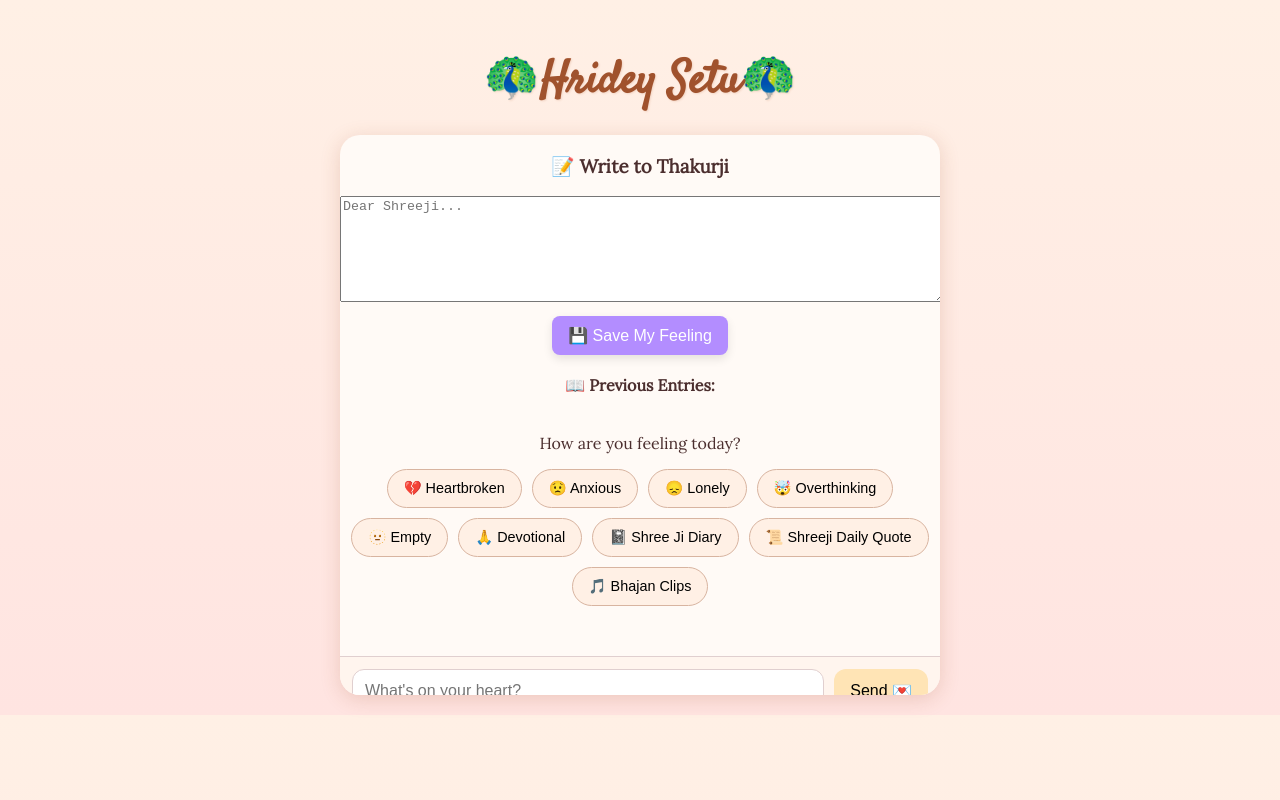
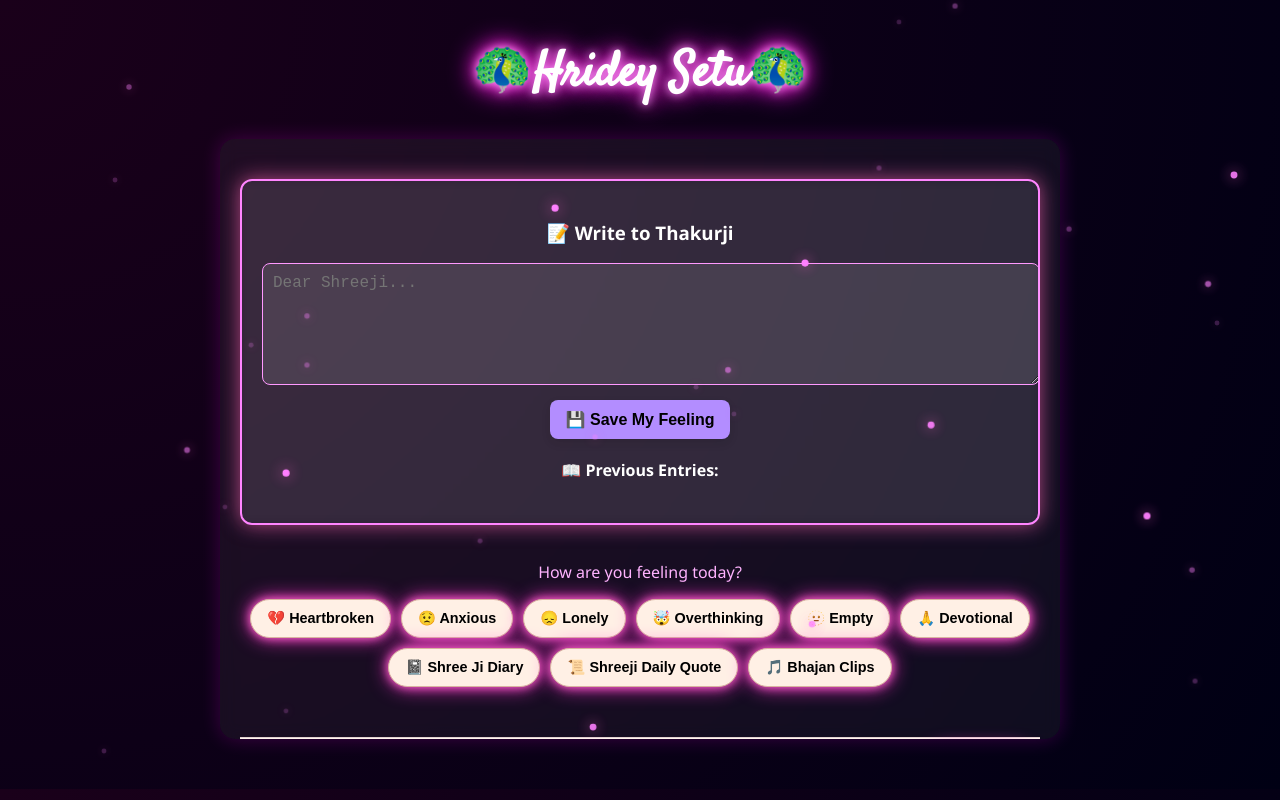
Before and after one commit to tanmay019ai/HRIDEY-SETU, a React (Create React App) app: page / in a window 1280 px wide. Both pictures are taken after a click on the button "📓 Shree Ji Diary". Built offline with nearby package versions, Linux system fonts and the light colour scheme.

Commit message:
enhanced the ui

```diff
--- a/src/App.css
+++ b/src/App.css
@@ -1,6 +1,7 @@
 @import url('https://fonts.googleapis.com/css2?family=Lora&family=Satisfy&display=swap');
 
 body {
+
   background: linear-gradient(to bottom, #fff0e5, #ffe4e1);
   font-family: 'Lora', serif;
   margin: 0;
@@ -147,3 +148,102 @@ body {
   cursor: pointer;
   font-weight: bold;
 }
+/* Divine Universe Theme Styles */
+body {
+  background: linear-gradient(to bottom, #0d0221, #1a032a);
+  color: #ffb3ff;
+  font-family: 'Poppins', sans-serif;
+  overflow-x: hidden;
+}
+
+.glow-text {
+  color: #ff4ff6;
+  text-shadow: 0 0 5px #ff4ff6, 0 0 10px #ff4ff6, 0 0 20px #ff4ff6;
+}
+
+.glow-card {
+  background: rgba(255, 255, 255, 0.05);
+  border: 1px solid #ff66cc;
+  border-radius: 10px;
+  padding: 12px;
+  box-shadow: 0 0 10px #ff66cc;
+}
+
+@keyframes twinkle {
+  0%, 100% { opacity: 0.2; }
+  50% { opacity: 1; }
+}
+
+.fairy-light {
+  width: 10px;
+  height: 10px;
+  background: #ffcaff;
+  border-radius: 50%;
+  position: absolute;
+  animation: twinkle 2s infinite ease-in-out;
+  pointer-events: none;
+  z-index: 999;
+}
+.diary-section {
+  background: rgba(255, 255, 255, 0.05);
+  border: 2px solid #ff85ff;
+  box-shadow: 0 0 20px rgba(255, 20, 147, 0.6);
+  border-radius: 12px;
+  padding: 20px;
+  margin: 20px 0;
+  color: white;
+  backdrop-filter: blur(10px);
+  animation: fadeInUp 0.5s ease-out forwards;
+  opacity: 0;
+  transform: translateY(20px);
+  transition: opacity 0.5s ease, transform 0.5s ease;
+}
+
+.diary-section.show {
+  opacity: 1;
+  transform: translateY(0);
+}
+
+@keyframes fadeInUp {
+  from {
+    opacity: 0;
+    transform: translateY(20px);
+  }
+  to {
+    opacity: 1;
+    transform: translateY(0);
+  }
+}
+
+.diary-section.exit {
+  opacity: 0;
+  transform: translateY(30px);
+  transition: opacity 0.4s ease, transform 0.4s ease;
+}
+.diary-section {
+  opacity: 0;
+  transform: scale(0.95);
+  transition: all 0.4s ease-in-out;
+  max-height: 0;
+  overflow: hidden;
+
+  background: rgba(255, 255, 255, 0.07);
+  border-radius: 12px;
+  box-shadow: 0 0 20px #ff69b4aa; /* neon pink glow */
+  padding: 20px;
+  backdrop-filter: blur(6px);
+
+
+}
+
+.diary-section.show {
+  opacity: 1;
+  transform: scale(1);
+  max-height: 1000px; /* any large number */
+  overflow: visible;
+}
+
+.diary-section.exit {
+  opacity: 0;
+  transform: scale(0.95);
+}
--- a/src/App.js
+++ b/src/App.js
@@ -1,10 +1,14 @@
 import React from 'react';
 import ChatWindow from './components/chatwindow';
 import './App.css';
+import FairyLights from './components/fairylights';
+
+
 
 function App() {
   return (
     <div className="App">
+      <FairyLights /> {/* 🌟 Add this line to show glowing lights */}
       <h1 className="title">🦚Hridey Setu🦚</h1>
 
       <ChatWindow />
--- a/src/components/chatwindow.js
+++ b/src/components/chatwindow.js
@@ -1,4 +1,6 @@
-import React, { useState } from 'react';
+
+import React, { useState, useRef, useEffect } from 'react';
+
 import MessageBubble from './messagebubble';
 import InputBox from './inputbox';
 
@@ -8,6 +10,23 @@ function ChatWindow() {
   const [savedDiaryEntries, setSavedDiaryEntries] = useState([]);
   const [messages, setMessages] = useState([]);
   const [showBhajans, setShowBhajans] = useState(false);
+  const diaryRef = useRef(null);
+  useEffect(() => {
+  const handleClickOutside = (event) => {
+    if (diaryRef.current && !diaryRef.current.contains(event.target)) {
+      setShowDiary(false);
+    }
+  };
+
+  document.addEventListener('mousedown', handleClickOutside);
+
+  return () => {
+    document.removeEventListener('mousedown', handleClickOutside);
+  };
+}, [showDiary]);
+
+
+
 
   const speakText = (text) => {
   if (!text || text.trim() === "") {
@@ -131,7 +150,10 @@ function ChatWindow() {
   return (
     <div className="chat-window">
       {showDiary && (
-        <div className="diary-section">
+  <div
+    className="diary-section show"
+    ref={diaryRef}
+  >
     <h3>📝 Write to Thakurji</h3>
     <textarea
       placeholder="Dear Shreeji..."
@@ -151,7 +173,7 @@ function ChatWindow() {
       }}
       style={{
         backgroundColor: "#b38dff",
-              color: "white",
+        color: "black",
         padding: "10px 16px",
         border: "none",
         borderRadius: "8px",
@@ -167,13 +189,23 @@ function ChatWindow() {
     <h4 style={{ marginTop: "20px" }}>📖 Previous Entries:</h4>
     <ul>
       {savedDiaryEntries.map((entry, idx) => (
-              <li key={idx} style={{ marginBottom: "10px", background: "#f9f9f9", padding: "10px", borderRadius: "8px" }}>
+        <li
+          key={idx}
+          style={{
+            marginBottom: "10px",
+            background: "#f9f9f9",
+            padding: "10px",
+            borderRadius: "8px"
+          }}
+        >
           {entry}
         </li>
       ))}
     </ul>
   </div>
 )}
+
+
 
       <div className="mood-selector">
         <p>How are you feeling today?</p>
--- /dev/null
+++ b/src/components/fairylights.css
@@ -0,0 +1,32 @@
+.fairy-lights {
+  position: fixed;
+  top: 0;
+  left: 0;
+  width: 100%;
+  padding: 10px 0;
+  display: flex;
+  justify-content: space-around;
+  z-index: 1000;
+  pointer-events: none;
+}
+
+.fairy-lights .light {
+  width: 10px;
+  height: 10px;
+  border-radius: 50%;
+  background: #ff00ff;
+  box-shadow: 0 0 8px #ff00ff, 0 0 15px #ff00ff, 0 0 25px #ff00ff;
+  animation: blink 2s infinite ease-in-out;
+  opacity: 0.8;
+}
+
+@keyframes blink {
+  0%, 100% {
+    opacity: 0.8;
+    transform: translateY(0);
+  }
+  50% {
+    opacity: 0.2;
+    transform: translateY(5px);
+  }
+}
--- /dev/null
+++ b/src/components/fairylights.js
@@ -0,0 +1,27 @@
+import React, { useEffect } from 'react';
+import '../styles/divineTheme.css'; // make sure this contains .fairy-light class
+
+function FairyLights() {
+  useEffect(() => {
+    const container = document.body;
+    const lights = [];
+
+    for (let i = 0; i < 30; i++) {
+      const light = document.createElement("div");
+      light.className = "fairy-light";
+      light.style.top = `${Math.random() * window.innerHeight}px`;
+      light.style.left = `${Math.random() * window.innerWidth}px`;
+      light.style.animationDelay = `${Math.random() * 5}s`;
+      container.appendChild(light);
+      lights.push(light);
+    }
+
+    return () => {
+      lights.forEach((light) => container.removeChild(light));
+    };
+  }, []);
+
+  return null;
+}
+
+export default FairyLights;
--- /dev/null
+++ b/src/styles/divineTheme.css
@@ -0,0 +1,89 @@
+/* Background: glowing divine gradient */
+body {
+  margin: 0;
+  padding: 0;
+  background: radial-gradient(circle at top left, #1a001a, #000014);
+  font-family: 'Segoe UI', sans-serif;
+  color: #ff80ff;
+  overflow-x: hidden;
+}
+
+/* Glowing title text */
+.title {
+  text-align: center;
+  font-size: 3rem;
+  font-weight: bold;
+  margin-top: 20px;
+  color: white;
+  text-shadow: 0 0 10px #ff99ff, 0 0 20px #ff33cc, 0 0 30px #ff00ff;
+}
+
+/* Chat window styling */
+.chat-window {
+  width: 90%;
+  max-width: 800px;
+  margin: 30px auto;
+  background-color: rgba(255, 255, 255, 0.05);
+  border-radius: 15px;
+  box-shadow: 0 0 20px rgba(255, 0, 255, 0.2);
+  padding: 20px;
+  backdrop-filter: blur(8px);
+  color: #ffb3ff;
+}
+
+/* Message bubbles */
+.message-bubble {
+  margin: 10px 0;
+  padding: 12px 16px;
+  border-radius: 20px;
+  background: rgba(255, 255, 255, 0.1);
+  color: #ffccff;
+  box-shadow: 0 0 10px #ff99ff;
+}
+
+/* Buttons */
+button {
+  background: #ff66cc;
+  color: black;
+  border: none;
+  padding: 10px 16px;
+  border-radius: 8px;
+  cursor: pointer;
+  font-weight: bold;
+  box-shadow: 0 0 10px #ff66cc, 0 0 20px #ff33cc;
+  transition: transform 0.2s ease;
+}
+
+button:hover {
+  transform: scale(1.05);
+  box-shadow: 0 0 12px #ff99ff, 0 0 25px #ff00cc;
+}
+
+/* Inputs and Textareas */
+textarea, input[type="text"] {
+  background: rgba(255, 255, 255, 0.1);
+  color: #ffd9ff;
+  border: 1px solid #ff99ff;
+  border-radius: 8px;
+  padding: 10px;
+  width: 100%;
+  outline: none;
+  font-size: 1rem;
+  margin-bottom: 10px;
+}
+
+/* Fairy light dots (if using JS animation) */
+.fairy-light {
+  position: absolute;
+  width: 6px;
+  height: 6px;
+  background: #ff80ff;
+  border-radius: 50%;
+  box-shadow: 0 0 12px #ff66cc;
+  animation: flicker 2s infinite ease-in-out alternate;
+}
+
+@keyframes flicker {
+  0% { opacity: 0.2; transform: scale(0.8); }
+  100% { opacity: 1; transform: scale(1.2); }
+}
```
Lines whose indentation alone changed are shown as unchanged.
